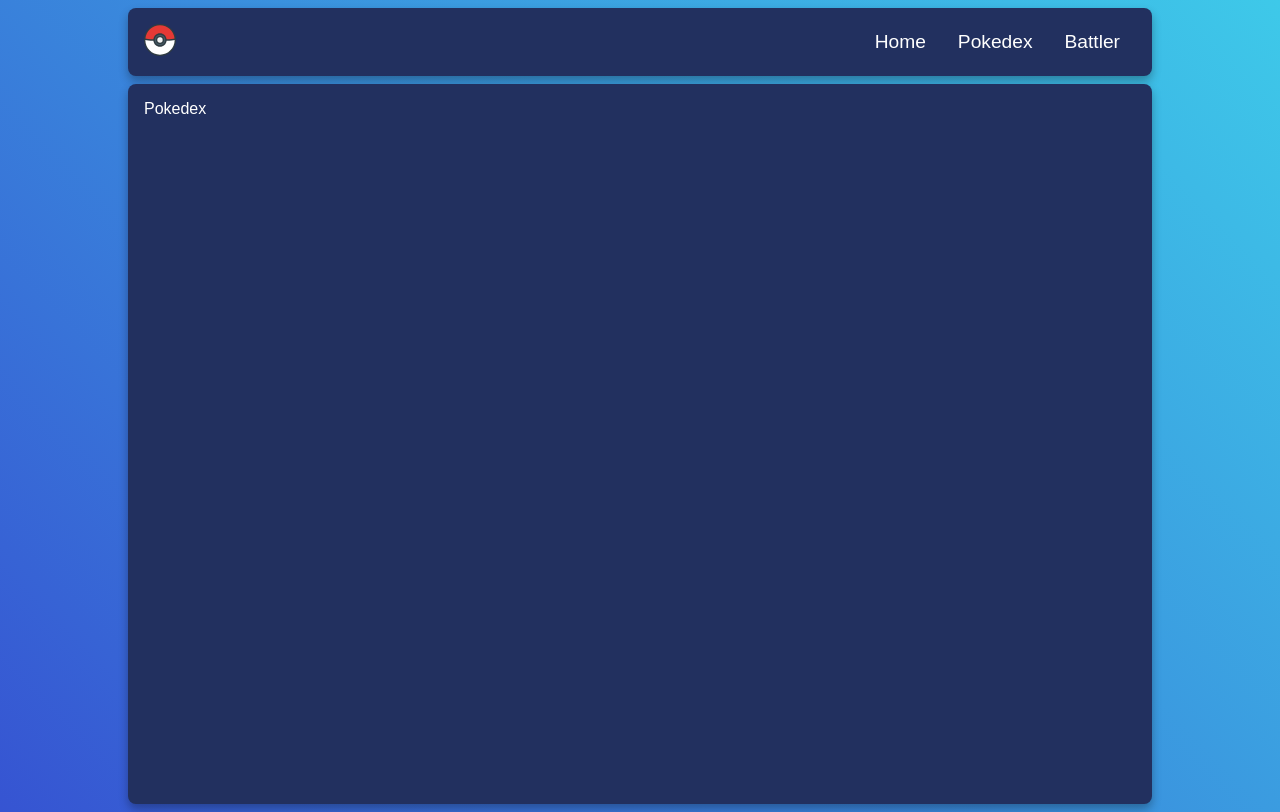
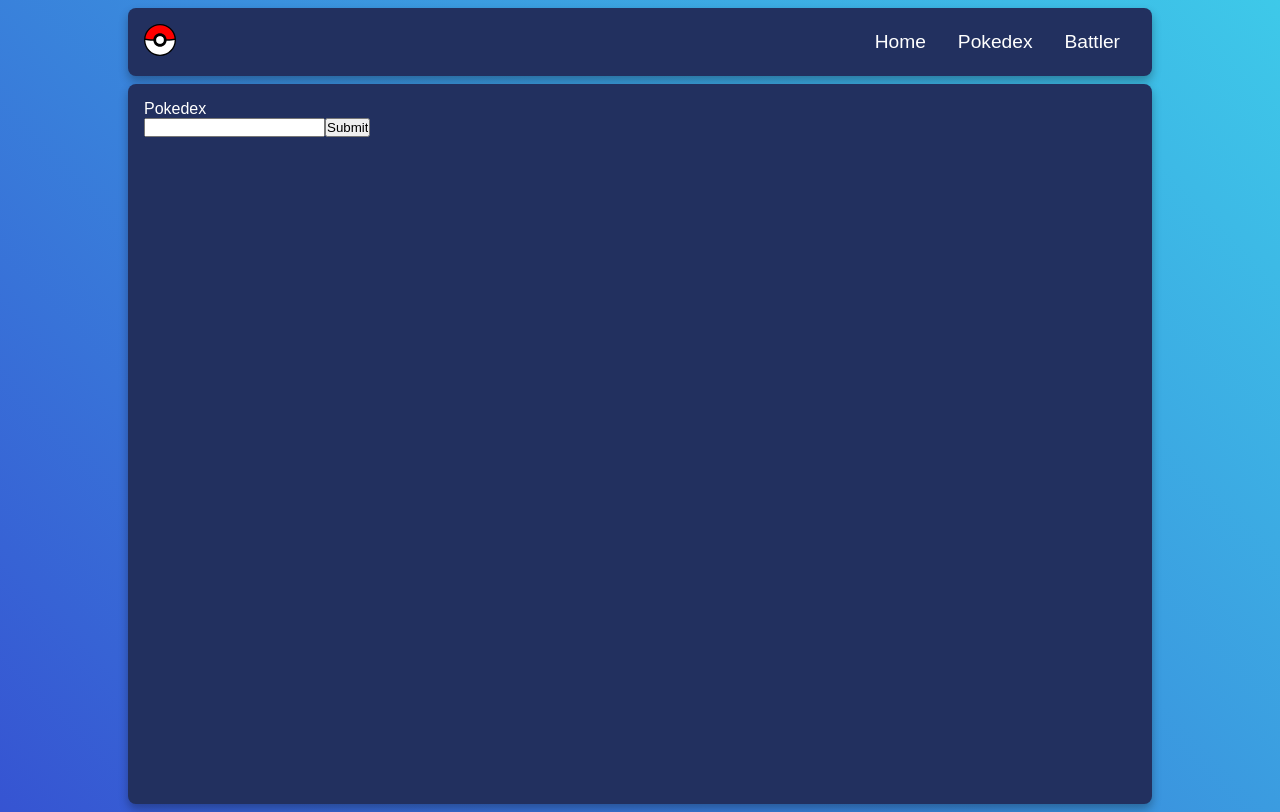
Before and after one commit to firered322/pokepedia, a React (Create React App) app: page /pokedex in a window 1280 px wide. Built offline with nearby package versions, Linux system fonts and the light colour scheme.

Commit message:
added Searchfield

```diff
--- a/src/components/battler/Battler.js
+++ b/src/components/battler/Battler.js
@@ -1,4 +1,5 @@
 import React from "react";
+import "./Battler.css";
 
 const Battler = () => <p>Battler</p>;
 
--- a/src/components/landing/Landing.css
+++ b/src/components/landing/Landing.css
@@ -40,7 +40,7 @@
   background-color: #22305f;
   border: 1px solid #3ec9e9;
   color: #3ec9e9;
-  padding: .5rem 1rem
+  padding: 0.5rem 1rem;
 }
 
 .landing-child button:hover {
@@ -48,5 +48,5 @@
   background-color: #3654d2;
   border: 1px solid #3654d2;
   color: #fff;
-  padding: .5rem 1rem
+  padding: 0.5rem 1rem;
 }
--- /dev/null
+++ b/src/components/pokedex/Pokedex.css
@@ -0,0 +1,4 @@
+.pokedex-container {
+    display: flex;
+    flex-direction: column;
+}
--- a/src/components/pokedex/Pokedex.js
+++ b/src/components/pokedex/Pokedex.js
@@ -1,5 +1,14 @@
 import React from "react";
+import "./Pokedex.css";
+import SearchField from "../searchfield/SearchField";
 
-const Pokedex = () => <p>Pokedex</p>;
+const Pokedex = () => {
+  return (
+    <div className="pokedex-container">
+      <p>Pokedex</p>
+      <SearchField />
+    </div>
+  );
+};
 
 export default Pokedex;
--- /dev/null
+++ b/src/components/searchfield/SearchField.css
@@ -0,0 +1,3 @@
+.searchfield-container {
+
+}
--- /dev/null
+++ b/src/components/searchfield/SearchField.js
@@ -0,0 +1,33 @@
+import React from "react";
+import "./SearchField.css";
+
+class SearchField extends React.Component {
+  constructor() {
+    super();
+    this.state = {
+      searchterm: "",
+    };
+  }
+  handleChange = (e) => {
+    this.setState({ searchterm: e.target.value });
+  };
+  handleChange = (e) => {
+    e.preventDefault();
+  };
+  render() {
+    return (
+      <div className="searchfield-container">
+        <form onSubmit={this.handleSubmit}>
+          <input
+            type="text"
+            value={this.state.searchterm}
+            onChange={this.handleChange}
+          />
+          <input type="submit" name="" id="" />
+        </form>
+      </div>
+    );
+  }
+}
+
+export default SearchField;
```
Also changed, not shown: src/assets/pokemon.svg, src/components/battler/Battler.css (added).
